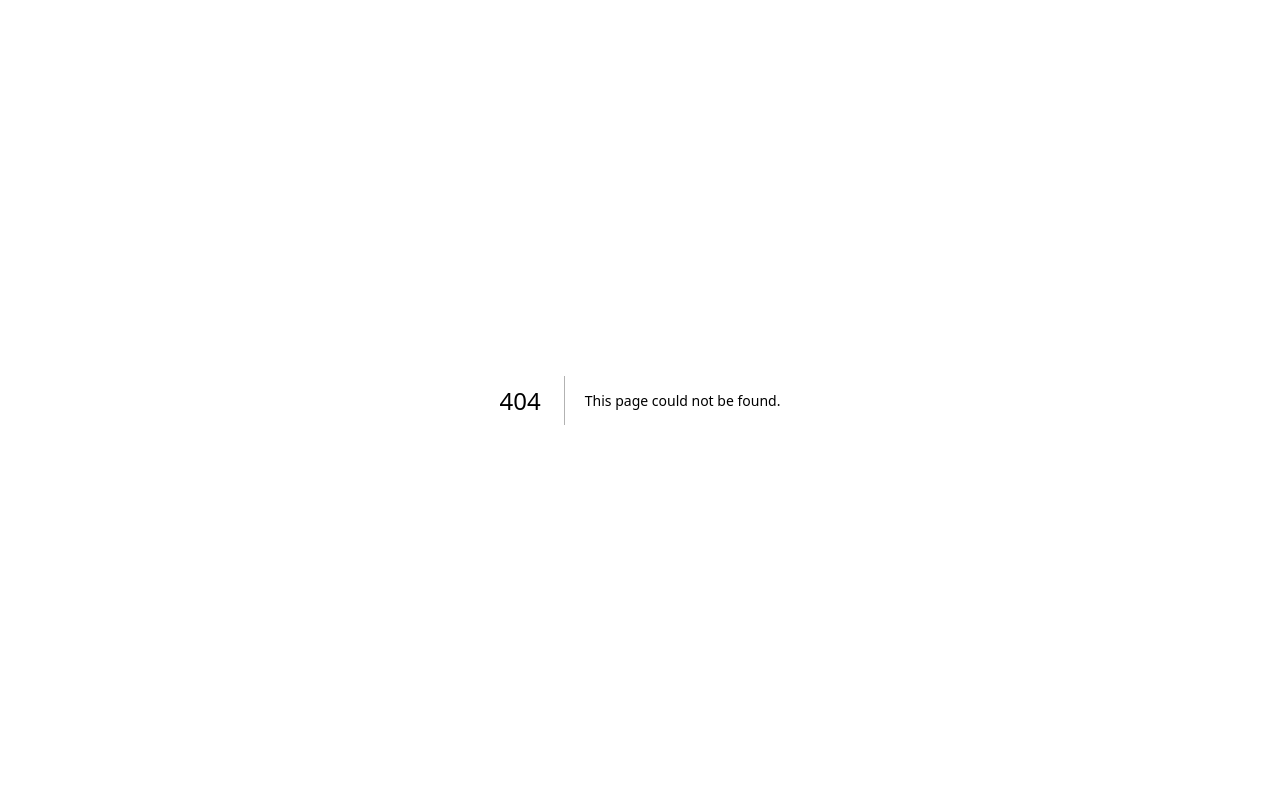
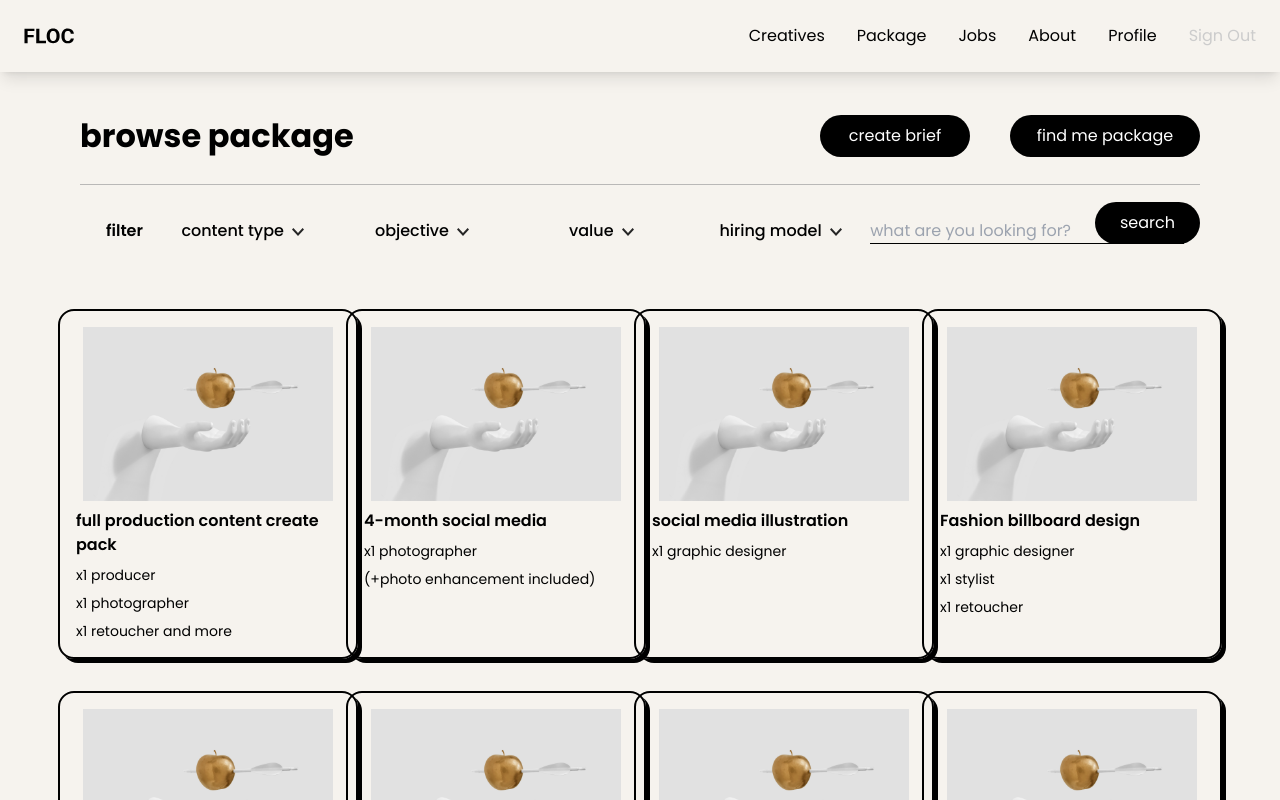
Before and after one commit to iThanathat/floc-assignment, a Next.js app: page /profile in a window 1280 px wide. Before the commit this address had no page. Shown: the top 800 px of the page. Built offline with nearby package versions, Linux system fonts and the light colour scheme; sample sign-in values are in the browser's storage.

Commit message:
Added Footer scene

```diff
--- /dev/null
+++ b/pages/profile/index.tsx
@@ -0,0 +1,65 @@
+import Button from "@/components/Button";
+import Layout from "@/components/Layouts/page";
+import { ALL_PACKAGES } from "constants/content";
+import { NextPage } from "next";
+import { useRouter } from "next/router";
+import { useEffect, useState } from "react";
+import Filter from "scenes/Filters";
+import Footer from "scenes/Footer";
+import PackageCard from "scenes/PackageCard";
+
+const Profile: NextPage = () => {
+  const [filters, setFilters] = useState({
+    contentType: "",
+    objective: "",
+    value: "",
+    hiringModel: "",
+  });
+  const router = useRouter();
+
+  useEffect(() => {
+    const token = localStorage.getItem("token");
+    if (!token) {
+      router.push("/");
+    }
+
+    return () => {};
+  }, []);
+
+  return (
+    <Layout>
+      <div className="bg-[#F6F3EE] max-w-[1600px] m-auto">
+        <div className="px-20 py-10">
+          <div className="border-b border-[#B9B8B7] pb-6 flex items-center justify-between">
+            <h2 className="text-primary text-[32px] font-bold">
+              browse package
+            </h2>
+            <div className="flex gap-10">
+              <Button className="w-[150px]" type="primary" onClick={() => ""}>
+                create brief
+              </Button>
+              <Button className="w-[190px]" type="primary" onClick={() => ""}>
+                find me package
+              </Button>
+            </div>
+          </div>
+          <Filter filters={filters} setFilters={setFilters} />
+          <div className="py-8 grid md:grid-cols-2 lg:grid-cols-4 justify-center gap-8">
+            {ALL_PACKAGES.map((list) => {
+              return (
+                <PackageCard
+                  key={list.id}
+                  detail={list}
+                  className="w-[300px] justify-self-center"
+                />
+              );
+            })}
+          </div>
+          <Footer />
+        </div>
+      </div>
+    </Layout>
+  );
+};
+
+export default Profile;
--- /dev/null
+++ b/scenes/Footer/index.tsx
@@ -0,0 +1,18 @@
+import Button from "@/components/Button";
+
+const Footer = () => {
+  return (
+    <div className="pt-14 pb-14">
+      <div className="text-center">
+        <p className="text-2xl text-primary">
+          need help finding the right package?
+        </p>
+        <Button className="mt-4" type="primary" onClick={() => ""}>
+          find me package
+        </Button>
+      </div>
+    </div>
+  );
+};
+
+export default Footer;
```
